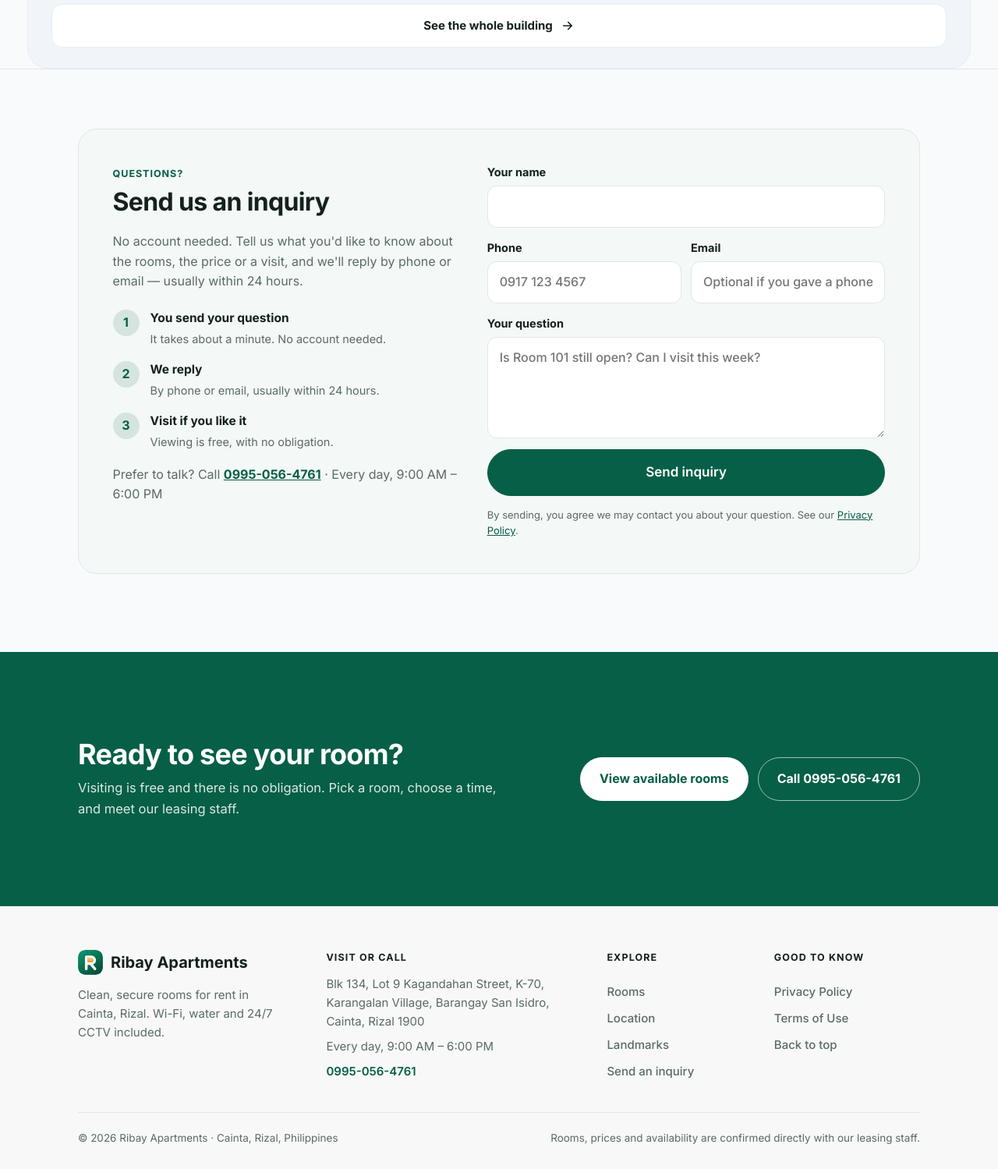
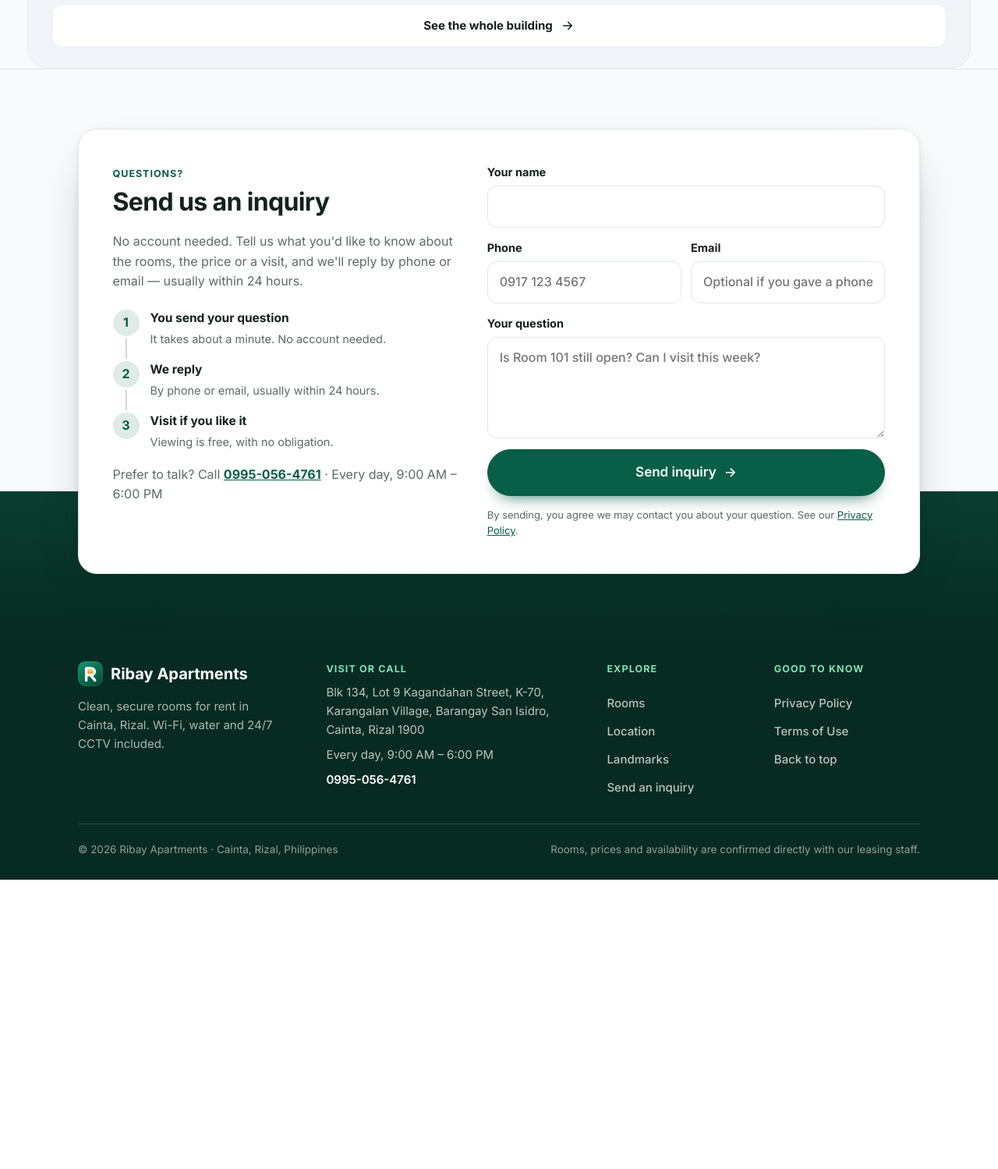
Before and after one commit to boadodean31-creator/apartments, a Django app: page /rooms/101/ in a window 1280 px wide. Shown: the part 3530-5029 px from the top of the page at 78% size. After the commit the page ends 4658 px from the top, so only its background shows below. Run offline with Django 5.2, Linux system fonts and the light colour scheme; data comes from the database, SQL or seed files in the repository; data that the repository does not hold is empty.

Commit message:
Contact zone, dark footer, scroll reveal

```diff
--- a/rooms/static/rooms/refine.css
+++ b/rooms/static/rooms/refine.css
@@ -36,35 +36,44 @@
 .inq-next b { font-size: 15.5px; }
 .inq-next span { font-size: 14.5px; color: var(--muted); }
 
-/* ---- call-to-action band ---- */
-.cta-band { margin-top: 24px; background: var(--accent); color: #fff; }
-.cta-in { display: flex; align-items: center; justify-content: space-between; gap: 22px 40px; flex-wrap: wrap; padding-top: 48px; padding-bottom: 48px; }
-.cta-txt h2 { font-size: clamp(26px, 3vw, 36px); font-weight: 800; color: #fff; }
-.cta-txt p { margin: 10px 0 0; max-width: 52ch; font-size: 16.5px; color: rgba(255, 255, 255, .86); }
-.cta-acts { display: flex; gap: 12px; flex-wrap: wrap; }
-.cta-band .btn { padding: 14px 24px; font-size: 16px; border-radius: 999px; font-weight: 700; text-decoration: none; }
-.cta-band .cta-main { background: #fff; color: var(--accent); border-color: #fff; }
-.cta-band .cta-ghost { background: transparent; color: #fff; border: 1.5px solid rgba(255, 255, 255, .6); }
-@media (hover: hover) { .cta-band .cta-main:hover { filter: brightness(.95); } .cta-band .cta-ghost:hover { background: rgba(255, 255, 255, .12); } }
-:root[data-theme="dark"] .cta-band { background: #0B3B2E; }
-:root[data-theme="dark"] .cta-band .cta-main { color: #0B3B2E; }
-@media (prefers-color-scheme: dark) { :root:not([data-theme="light"]) .cta-band { background: #0B3B2E; } :root:not([data-theme="light"]) .cta-band .cta-main { color: #0B3B2E; } }
-@media (max-width: 560px) { .cta-acts, .cta-acts .btn { width: 100%; text-align: center; justify-content: center; } }
+/* ---- contact zone: the inquiry card floats over a deep-green band that flows into the footer ---- */
+:root { --zone: #0A3D30; --zone-2: #072B22; }
+main .inq-sec { position: relative; padding: 76px 0 84px; border-top: 1px solid var(--line); }
+main .inq-sec::after { content: ""; position: absolute; left: 0; right: 0; bottom: 0; height: 190px; z-index: 0; background: linear-gradient(180deg, var(--zone), var(--zone-2)); }
+main .inq-sec > .wrap { position: relative; z-index: 1; }
+.inq-grid { background: var(--bg); border: 1px solid var(--line); box-shadow: 0 30px 60px -28px rgba(7, 43, 34, .45), 0 4px 12px rgba(7, 43, 34, .08); }
+.inq-or { margin: 6px 0 10px; font-size: 13px; font-weight: 700; letter-spacing: .06em; text-transform: uppercase; color: var(--muted); }
+.inq-next { position: relative; }
+.inq-next li:not(:last-child)::after { content: ""; position: absolute; left: 16px; top: 38px; bottom: -14px; width: 2px; background: color-mix(in srgb, var(--accent) 22%, transparent); }
+.inq-form input:focus, .inq-form textarea:focus { outline: 0; border-color: var(--accent); box-shadow: 0 0 0 4px color-mix(in srgb, var(--accent) 16%, transparent); }
+.inq-form input, .inq-form textarea { transition: border-color .2s, box-shadow .2s; }
+.inq-send { position: relative; display: inline-flex; align-items: center; justify-content: center; gap: 10px; transition: transform .2s, box-shadow .2s; box-shadow: 0 12px 22px -14px var(--accent); }
+.inq-send::after { content: "→"; transition: transform .2s; }
+@media (hover: hover) { .inq-send:hover { transform: translateY(-2px); } .inq-send:hover::after { transform: translateX(5px); } }
 
-/* ---- footer ---- */
-footer.site-foot { padding: 0; border-top: 0; }
-footer.site-foot .wrap.foot { display: grid; grid-template-columns: 1.3fr 1.5fr .8fr .9fr; gap: 32px 48px; align-items: start; padding-top: 56px; padding-bottom: 28px; }
-footer.site-foot .foot-brand { font-size: 20px; }
-footer.site-foot .foot-blurb { margin: 14px 0 0; max-width: 34ch; font-size: 15px; line-height: 1.6; color: var(--muted); }
-footer.site-foot .foot-info { display: block; font-size: 15px; line-height: 1.6; }
-footer.site-foot .fi-h { margin: 0 0 12px; font-size: 12.5px; font-weight: 800; letter-spacing: .09em; text-transform: uppercase; color: var(--ink); }
+/* ---- footer (deep green, continues the band above) ---- */
+footer.site-foot { padding: 0; border-top: 0; background: var(--zone-2); color: rgba(255, 255, 255, .72); }
+footer.site-foot .wrap.foot { display: grid; grid-template-columns: 1.3fr 1.5fr .8fr .9fr; gap: 32px 48px; align-items: start; padding-top: 28px; padding-bottom: 28px; }
+footer.site-foot .foot-brand { font-size: 20px; color: #fff; }
+footer.site-foot .foot-blurb { margin: 14px 0 0; max-width: 34ch; font-size: 15px; line-height: 1.6; color: rgba(255, 255, 255, .66); }
+footer.site-foot .foot-info { display: block; font-size: 15px; line-height: 1.6; color: rgba(255, 255, 255, .72); }
+footer.site-foot .foot-info p { margin: 0 0 8px; }
+footer.site-foot .foot-info a { color: #fff; font-weight: 600; text-decoration: none; }
+footer.site-foot .fi-h { margin: 0 0 12px; font-size: 12.5px; font-weight: 800; letter-spacing: .09em; text-transform: uppercase; color: #7EE2B8; }
 footer.site-foot .foot-links { display: flex; flex-direction: column; align-items: flex-start; gap: 10px; font-size: 15px; }
-footer.site-foot .foot-links a { color: var(--muted); }
-footer.site-foot .foot-links a:hover { color: var(--accent); }
-footer.site-foot .foot-note { grid-column: 1 / -1; display: flex; justify-content: space-between; gap: 8px 24px; flex-wrap: wrap; padding-top: 22px; border-top: 1px solid var(--line); font-size: 13.5px; }
+footer.site-foot .foot-links a, footer.site-foot .foot-info a { background: linear-gradient(currentColor, currentColor) 0 100% / 0 1.5px no-repeat; transition: background-size .25s, color .2s; padding-bottom: 2px; }
+footer.site-foot .foot-links a { color: rgba(255, 255, 255, .72); text-decoration: none; }
+footer.site-foot .foot-links a:hover, footer.site-foot .foot-info a:hover { color: #fff; background-size: 100% 1.5px; }
+footer.site-foot .foot-note { grid-column: 1 / -1; display: flex; justify-content: space-between; gap: 8px 24px; flex-wrap: wrap; padding-top: 22px; border-top: 1px solid rgba(255, 255, 255, .14); font-size: 13.5px; color: rgba(255, 255, 255, .55); }
 @media (max-width: 960px) {
-  footer.site-foot .wrap.foot { grid-template-columns: 1fr 1fr; gap: 28px 24px; padding-top: 40px; }
+  footer.site-foot .wrap.foot { grid-template-columns: 1fr 1fr; gap: 28px 24px; }
   footer.site-foot .foot-brand-col { grid-column: 1 / -1; }
   footer.site-foot .foot-info { display: block; }   /* overrides the earlier "hide on phones" rule */
+  main .inq-sec::after { height: 150px; }
 }
 @media (max-width: 520px) { footer.site-foot .wrap.foot { grid-template-columns: 1fr; } footer.site-foot .foot-note { flex-direction: column; } }
+
+/* ---- gentle reveal on scroll (added by reveal.js; without JavaScript everything just shows) ---- */
+.rv { opacity: 0; transform: translateY(22px); transition: opacity .7s cubic-bezier(.2, .7, .2, 1), transform .7s cubic-bezier(.2, .7, .2, 1); transition-delay: var(--d, 0ms); }
+.rv.in { opacity: 1; transform: none; }
+@media (prefers-reduced-motion: reduce) { .rv { opacity: 1; transform: none; transition: none; } }
--- /dev/null
+++ b/rooms/static/rooms/reveal.js
@@ -0,0 +1,13 @@
+/* Fade-and-rise as sections scroll into view. Skips itself for reduced motion or very old browsers. */
+(function () {
+  if (!('IntersectionObserver' in window) || matchMedia('(prefers-reduced-motion: reduce)').matches) return;
+  var groups = ['.inq-grid', '.inq-next li', '.cost-card', '.rev-card', '.know-card', '.nb-item', 'footer.site-foot .wrap.foot > *'];
+  var els = [];
+  groups.forEach(function (sel) {
+    document.querySelectorAll(sel).forEach(function (el, i) { el.style.setProperty('--d', Math.min(i, 5) * 90 + 'ms'); el.classList.add('rv'); els.push(el); });
+  });
+  var io = new IntersectionObserver(function (entries) {
+    entries.forEach(function (e) { if (e.isIntersecting) { e.target.classList.add('in'); io.unobserve(e.target); } });
+  }, { threshold: .12, rootMargin: '0px 0px -40px 0px' });
+  els.forEach(function (el) { io.observe(el); });
+})();
--- a/rooms/templates/rooms/_inquiry.html
+++ b/rooms/templates/rooms/_inquiry.html
@@ -5,12 +5,13 @@
       <span class="tr-eyebrow">Questions?</span>
       <h2 id="inq-h">Send us an inquiry</h2>
       <p>No account needed. Tell us what you'd like to know about the rooms, the price or a visit, and we'll reply by phone or email{% if contact_reply %} — usually {{ contact_reply|lower }}{% endif %}.</p>
-      {% include 'rooms/_chat.html' %}
       <ol class="inq-next" aria-label="What happens next">
         <li><b>You send your question</b><span>It takes about a minute. No account needed.</span></li>
         <li><b>We reply</b><span>By phone or email{% if contact_reply %}, usually {{ contact_reply|lower }}{% endif %}.</span></li>
         <li><b>Visit if you like it</b><span>Viewing is free, with no obligation.</span></li>
       </ol>
+      {% if chat_links %}<p class="inq-or">Or message us directly</p>      {% include 'rooms/_chat.html' %}
+      {% endif %}
       <p class="inq-alt">Prefer to talk? Call <a href="tel:{{ contact_tel }}">{{ contact_phone }}</a>{% if viewing_hours %} · {{ viewing_hours }}{% endif %}</p>
     </div>
     <form class="inq-form" id="inq-form" method="post" action="{% url 'send_inquiry' %}" novalidate>{% csrf_token %}
--- a/rooms/templates/rooms/base.html
+++ b/rooms/templates/rooms/base.html
@@ -12,7 +12,7 @@
 {% block head %}{% endblock %}
 <link rel="stylesheet" href="{% static 'rooms/mobile.css' %}?v=16">
 <link rel="stylesheet" href="{% static 'rooms/account.css' %}?v=2">
-<link rel="stylesheet" href="{% static 'rooms/site-polish.css' %}?v=2"><link rel="stylesheet" href="{% static 'rooms/refine.css' %}?v=1">
+<link rel="stylesheet" href="{% static 'rooms/site-polish.css' %}?v=2"><link rel="stylesheet" href="{% static 'rooms/refine.css' %}?v=2">
 <script>/* light mode is the default; dark only if the visitor chose it with the toggle (saved in localStorage) */var t="light";try{t=localStorage.getItem("theme")||"light"}catch(e){}document.documentElement.dataset.theme=t;</script>
 </head>
 <body>
@@ -60,6 +60,7 @@
 {% if analytics_domain %}<script defer data-domain="{{ analytics_domain }}" src="https://plausible.io/js/script.js"></script>{% endif %}
 {% if ga_id %}<script async src="https://www.googletagmanager.com/gtag/js?id={{ ga_id }}"></script><script>window.dataLayer=window.dataLayer||[];function gtag(){dataLayer.push(arguments)}gtag('js',new Date());gtag('config','{{ ga_id }}');</script>{% endif %}
 <script src="{% static 'rooms/app.js' %}?v=6"></script>
+<script src="{% static 'rooms/reveal.js' %}?v=1" defer></script>
 {% if is_site_admin %}<script src="{% static 'rooms/adminwatch.js' %}" data-poll="{% url 'manage_requests_poll' %}" data-list="{% url 'manage_requests' %}" defer></script>{% endif %}
 {% block scripts %}{% endblock %}
 </body>
--- a/rooms/templates/rooms/home.html
+++ b/rooms/templates/rooms/home.html
@@ -296,7 +296,6 @@
 <div class="callbar" role="region" aria-label="Contact us"><a class="btn" href="tel:{{ contact_tel }}"><svg class="btn-ico" viewBox="0 0 24 24" aria-hidden="true"><path d="M22 16.92v3a2 2 0 0 1-2.18 2 19.79 19.79 0 0 1-8.63-3.07 19.5 19.5 0 0 1-6-6 19.79 19.79 0 0 1-3.07-8.67A2 2 0 0 1 4.11 2h3a2 2 0 0 1 2 1.72c.13.96.36 1.9.7 2.81a2 2 0 0 1-.45 2.11L8.09 9.91a16 16 0 0 0 6 6l1.27-1.27a2 2 0 0 1 2.11-.45c.91.34 1.85.57 2.81.7A2 2 0 0 1 22 16.92z"/></svg>Call</a><a class="btn pri" href="sms:{{ contact_tel }}"><svg class="btn-ico" viewBox="0 0 24 24" aria-hidden="true"><path d="M21 15a2 2 0 0 1-2 2H7l-4 4V5a2 2 0 0 1 2-2h14a2 2 0 0 1 2 2z"/></svg>Text us</a></div>
 {% include 'rooms/_dock.html' %}
 {% endblock %}
-{% block prefooter %}{% include 'rooms/_cta.html' %}{% endblock %}
 {% block scripts %}<script src="{% static 'rooms/dock.js' %}?v=5" defer></script><script src="{% static 'rooms/trust.js' %}?v=2" defer></script><script src="{% static 'rooms/room-slides.js' %}?v=2" defer></script><script src="{% static 'rooms/building.js' %}?v=3" defer></script>
 <script>
 document.addEventListener("click", function (e) {
--- a/rooms/templates/rooms/room_detail.html
+++ b/rooms/templates/rooms/room_detail.html
@@ -257,7 +257,6 @@
 </div>
 {% endif %}
 {% endblock %}
-{% block prefooter %}{% include 'rooms/_cta.html' %}{% endblock %}
 {% block scripts %}<dialog class="loc-dlg" id="locdlg" aria-labelledby="loc-title">
   <div class="loc-card">
     <button class="loc-x" type="button" data-loc-close aria-label="Close location"><svg viewBox="0 0 24 24" aria-hidden="true"><path d="M6 6l12 12M18 6L6 18"/></svg></button>
```
